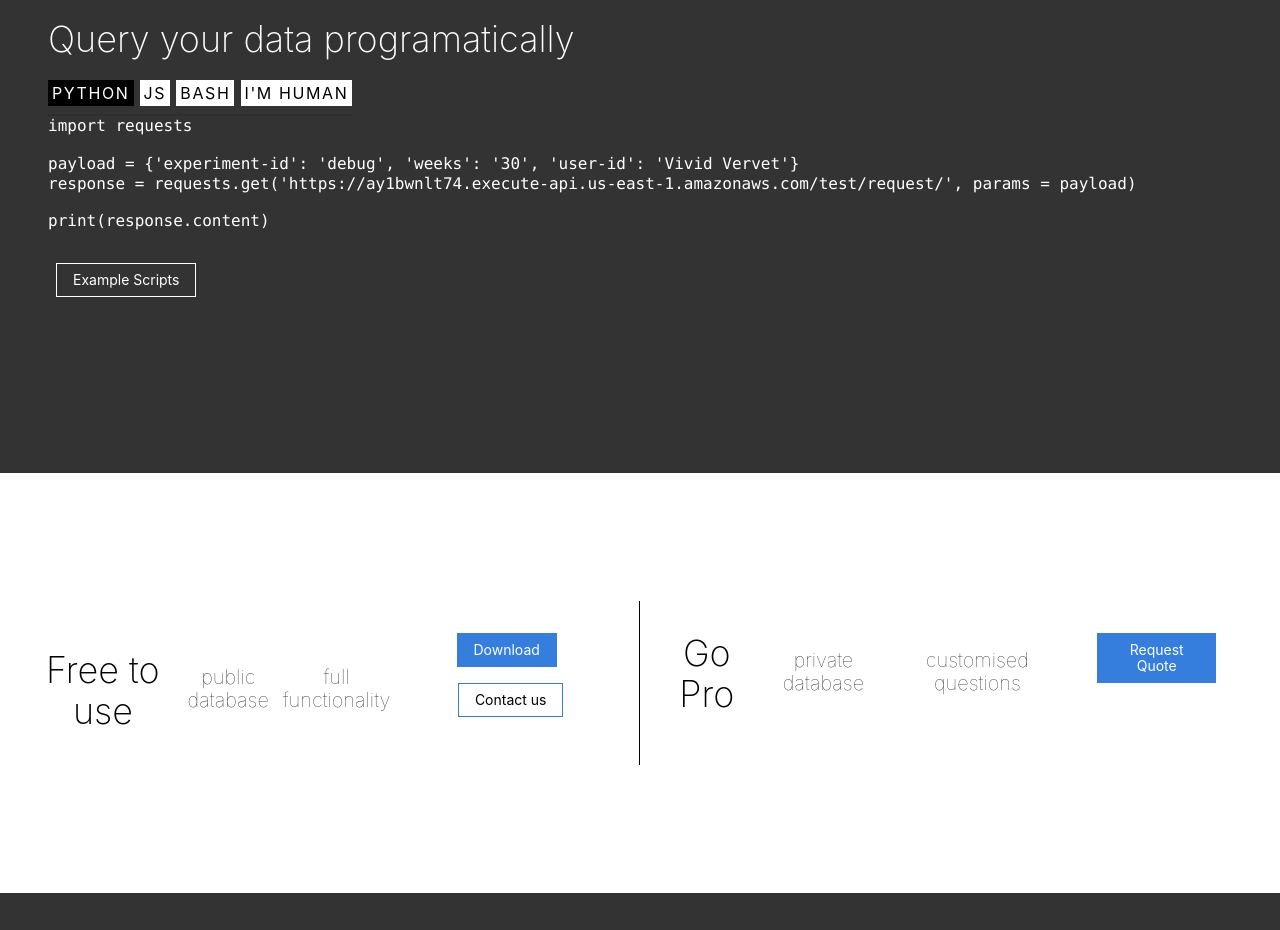
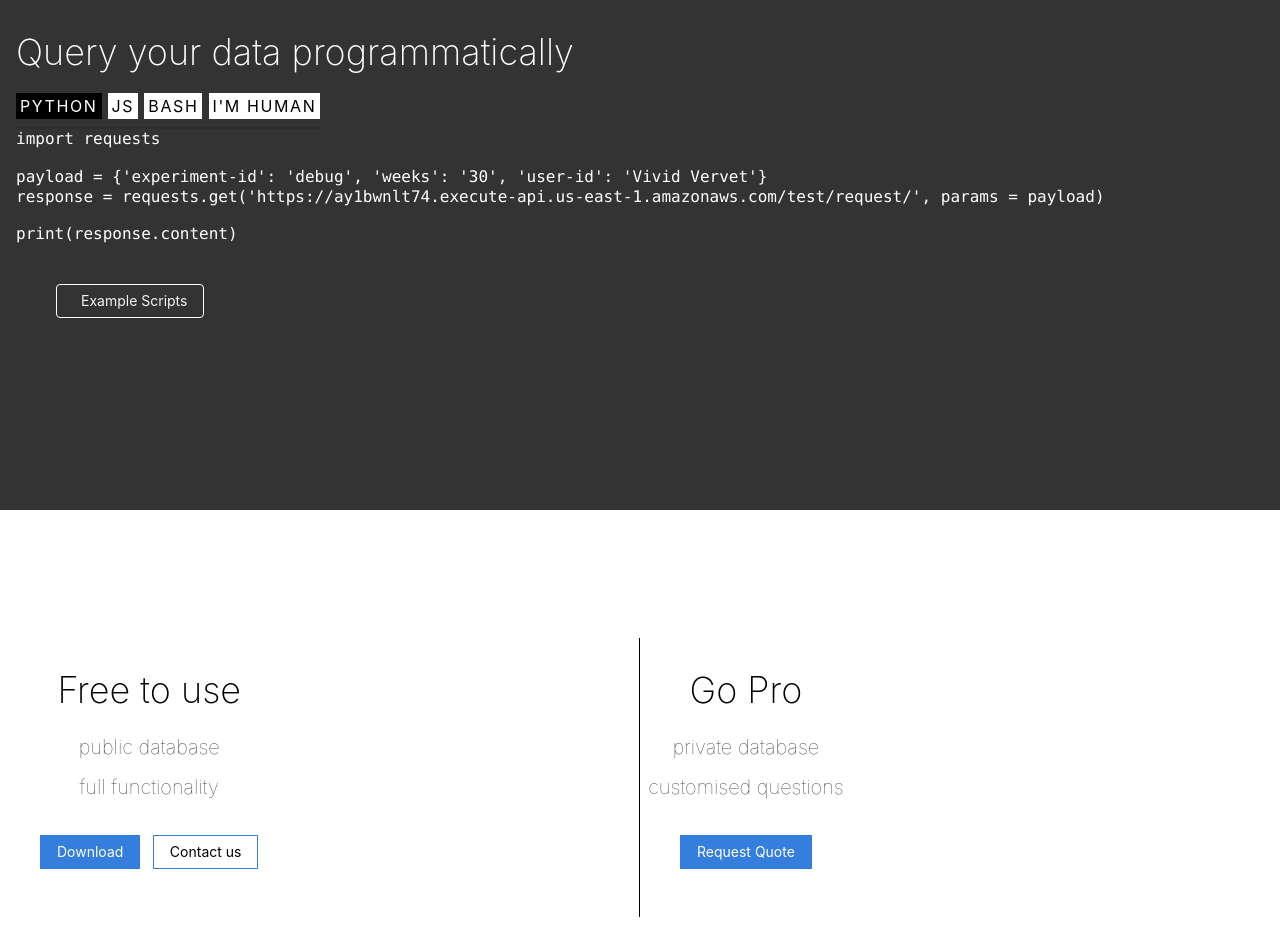
Before and after one commit to buds-lab/cozie-website, a plain HTML site: page index.html in a window 1280 px wide. Shown: the part 1430-2360 px from the top of the page. Drawn offline with nearby package versions, Linux system fonts and the light colour scheme.

Commit message:
fixed formatting

```diff
--- a/index.html
+++ b/index.html
@@ -1,5 +1,5 @@
 <!DOCTYPE html>
-<html lang="en" prefix="og: http://ogp.me/ns#">
+<html lang="en" prefix="og: http://ogp.me/ns#" style="overflow-x: hidden">
 <head>
 
     <!-- Global site tag (gtag.js) - Google Analytics -->
@@ -47,12 +47,12 @@
     <link rel="icon" type="image/png" href="img/favicon.ico">
 
 </head>
-<body>
+<body style="overflow-x: hidden">
 
 <!-- Primary Page Layout
     –––––––––––––––––––––––––––––––––––––––––––––––––– -->
 
-<header class="sans-serif">
+<header class="sans-serif w-100">
     <div class="cover bg-left bg-center-l">
         <div class="bg-dark-gray pb2 pb3-m pb6-l pt2 pt3-m pt6-l">
             <nav class="dt w-100 mw8 center">
@@ -61,15 +61,22 @@
                 <div class="fl ph4 tc tl-ns">
                     <h1 class="f2 f1-l fw2 white-90 mb0 lh-title">Introducing cozie</h1>
                     <h2 class="fw1 f3 white-80 mt3 mb4">A fitbit platform for human comfort data collection</h2>
-                    <a class="no-underline near-white bg-animate bg-transparent hover-bg-gray inline-flex ba b--white items-center ma2 tc br2 pa2" href="https://gallery.fitbit.com/details/512ce6c5-f633-4f7b-853c-891869f5e3d8" title="GitHub">
+                    <a class="no-underline near-white bg-animate bg-transparent hover-bg-gray inline-flex ba b--white items-center ma2 tc br2 pa2"
+                       href="https://gallery.fitbit.com/details/512ce6c5-f633-4f7b-853c-891869f5e3d8" title="GitHub">
                         <img src="img/fitbit.png" height="32" alt="Fitbit logo">
                         <span class="f6 ml3 pr2">Fitbit Gallery</span>
                     </a>
-                    <a class="no-underline near-white bg-animate bg-transparent hover-bg-gray inline-flex ba b--white items-center ma2 tc br2 pa2" href="https://github.com/buds-lab/cozie" title="GitHub">
-                        <svg class="dib h2 w2" fill="currentColor" xmlns="http://www.w3.org/2000/svg" viewBox="0 0 16 16" fill-rule="evenodd" clip-rule="evenodd" stroke-linejoin="round" stroke-miterlimit="1.414"><path d="M8 0C3.58 0 0 3.582 0 8c0 3.535 2.292 6.533 5.47 7.59.4.075.547-.172.547-.385 0-.19-.007-.693-.01-1.36-2.226.483-2.695-1.073-2.695-1.073-.364-.924-.89-1.17-.89-1.17-.725-.496.056-.486.056-.486.803.056 1.225.824 1.225.824.714 1.223 1.873.87 2.33.665.072-.517.278-.87.507-1.07-1.777-.2-3.644-.888-3.644-3.953 0-.873.31-1.587.823-2.147-.083-.202-.358-1.015.077-2.117 0 0 .672-.215 2.2.82.638-.178 1.323-.266 2.003-.27.68.004 1.364.092 2.003.27 1.527-1.035 2.198-.82 2.198-.82.437 1.102.163 1.915.08 2.117.513.56.823 1.274.823 2.147 0 3.073-1.87 3.75-3.653 3.947.287.246.543.735.543 1.48 0 1.07-.01 1.933-.01 2.195 0 .215.144.463.55.385C13.71 14.53 16 11.534 16 8c0-4.418-3.582-8-8-8"/></svg>
+                    <a class="no-underline near-white bg-animate bg-transparent hover-bg-gray inline-flex ba b--white items-center ma2 tc br2 pa2"
+                       href="https://github.com/buds-lab/cozie" title="GitHub">
+                        <svg class="dib h2 w2" fill="currentColor" xmlns="http://www.w3.org/2000/svg"
+                             viewBox="0 0 16 16" fill-rule="evenodd" clip-rule="evenodd" stroke-linejoin="round"
+                             stroke-miterlimit="1.414">
+                            <path d="M8 0C3.58 0 0 3.582 0 8c0 3.535 2.292 6.533 5.47 7.59.4.075.547-.172.547-.385 0-.19-.007-.693-.01-1.36-2.226.483-2.695-1.073-2.695-1.073-.364-.924-.89-1.17-.89-1.17-.725-.496.056-.486.056-.486.803.056 1.225.824 1.225.824.714 1.223 1.873.87 2.33.665.072-.517.278-.87.507-1.07-1.777-.2-3.644-.888-3.644-3.953 0-.873.31-1.587.823-2.147-.083-.202-.358-1.015.077-2.117 0 0 .672-.215 2.2.82.638-.178 1.323-.266 2.003-.27.68.004 1.364.092 2.003.27 1.527-1.035 2.198-.82 2.198-.82.437 1.102.163 1.915.08 2.117.513.56.823 1.274.823 2.147 0 3.073-1.87 3.75-3.653 3.947.287.246.543.735.543 1.48 0 1.07-.01 1.933-.01 2.195 0 .215.144.463.55.385C13.71 14.53 16 11.534 16 8c0-4.418-3.582-8-8-8"/>
+                        </svg>
                         <span class="f6 ml3 pr2">Source Code</span>
                     </a>
-                    <a class="no-underline near-white bg-animate bg-transparent hover-bg-gray inline-flex ba b--white items-center ma2 tc br2 pa2 mb4" href="https://www.budslab.org/website-dev/docs/home" title="GitHub">
+                    <a class="no-underline near-white bg-animate bg-transparent hover-bg-gray inline-flex ba b--white items-center ma2 tc br2 pa2 mb4"
+                       href="https://www.budslab.org/website-dev/docs/home" title="GitHub">
                         <img src="img/watch.ico" height="32" alt="Doc logo">
                         <span class="f6 ml3 pr2">Documentation</span>
                     </a>
@@ -82,9 +89,9 @@
     </div>
 </header>
 
-<section class="sans-serif bg-white black ">
+<section class="sans-serif bg-white black w-100">
     <div class="fl w-100 ph3 bg-white black pa3 tc">
-        <div class="fl ph5 mw6">
+        <div class="fl ph4 mw6 center">
             <img class="mw5" src="img/iphone.png" alt="iPhone image">
         </div>
         <div class="flex-ns items-center cf mt4 mt5-m mt6-l ph3 v-mid center">
@@ -101,9 +108,9 @@
 <section class="sans-serif">
 
     <div class="fl w-100 ph3 pa3 pv6-l white bg-dark-gray">
-        <div class="ph4 f2 f2-l fw2 mb3 mt4 mt0-ns pt3">Query your data programatically
+        <div class="ph1-s ph-4 f2 f2-l fw2 mb3 mt4 mt0-ns pt3">Query your data programmatically
         </div>
-        <div class="w-100 ph4 ">
+        <div class="w-100 ph1-s ph-4">
             <div class="ttu tracked bb bw1 b--black-10 dib pb2">
                 <a id="python-tab" class="tablinks bg-animate bg-black hover-bg-black hover-white dib link pa1 white"
                    onclick="selectTab(event, 'python')">python</a>
@@ -126,7 +133,8 @@
                 <code>
                     response = requests.get('https://ay1bwnlt74.execute-api.us-east-1.amazonaws.com/test/request/',
                     params = payload)
-                </code><br><br>
+                </code>
+                <br><br>
                 <code>
                     print(response.content)
                 </code>
@@ -138,7 +146,6 @@
                     // You could also use the numerous nodejs GET methods
                 </code> <br><br>
                 <code>
-
                     fetch('https://ay1bwnlt74.execute-api.us-east-1.amazonaws.com/test/request/?experiment-id=debug&weeks=3')
                 </code> <br>
                 <code>
@@ -186,21 +193,23 @@
         </div>
 
         <div class="pa4">
-<!--            <a class="f6 no-underline grow dib v-mid bg-blue white ba b&#45;&#45;blue ph3 pv2 mb3" target="_blank"-->
-<!--               href="https://github.com/buds-lab/cozie-examples/wiki">Full Documentation</a>-->
-            <a class="f6 no-underline grow dib v-mid white ba b--white ph3 ml2-l pv2 mb3" target="_blank"
-               href="https://github.com/buds-lab/cozie-examples">Example Scripts</a>
+            <!--            <a class="f6 no-underline grow dib v-mid bg-blue white ba b&#45;&#45;blue ph3 pv2 mb3" target="_blank"-->
+            <!--               href="https://github.com/buds-lab/cozie-examples/wiki">Full Documentation</a>-->
+            <a class="no-underline near-white bg-animate bg-transparent hover-bg-gray inline-flex ba b--white items-center ma2 tc br2 pa2 mb4"
+               href="https://github.com/buds-lab/cozie-examples">
+                <span class="f6 ml3 pr2">Example Scripts</span>
+            </a>
         </div>
     </div>
 </section>
 
 
 <section class="sans-serif bg-white black relative">
-    <div class="fl w-100 ph3 bg-white black pa3 pv6-l">
+    <div class="fl bg-white black pv6-l w-100 ">
 
-        <div class="fl flex-ns w-50 items-center cf ph3 v-mid br tc">
-                <h1 class="f2 f2-l fw2 mb0 pb2">Free to use </h1>
-
+        <div class="fl flex-ns w-50 items-center cf ph2 ph5-m v-mid br tc">
+            <div class="fl tc">
+                <h1 class="f2 fw2 mb0 pa2">Free to use </h1>
                 <h2 class="fw1 f4 black-80 mb1">public database</h2>
                 <h2 class="fw1 f4 black-80 mb1">full functionality</h2>
 
@@ -211,10 +220,12 @@
                        href="https://docs.google.com/forms/d/e/1FAIpQLSfOAlQmWO8MJUtYnpmwKm3R0wu0gnr46lsShHqkkIRGOgF8-w/viewform?usp=sf_link">Contact
                         us</a>
                 </div>
+            </div>
         </div>
 
-        <div class="fl flex-ns w-50 items-center cf ph3 v-mid tc">
-                <h1 class="f2 f2-l fw2 mb0 pb2">Go Pro </h1>
+        <div class="fl flex-ns w-50 items-center cf ph2 ph5-m v-mid tc">
+            <div class="fl tc">
+                <h1 class="f2 fw2 mb0 pa2">Go Pro </h1>
                 <h2 class="fw1 f4 black-80 mb1">private database</h2>
                 <h2 class="fw1 f4 black-80 mb1">customised questions</h2>
 
@@ -224,6 +235,7 @@
                        target="_blank">Request Quote</a>
 
                 </div>
+            </div>
 
         </div>
 
```
